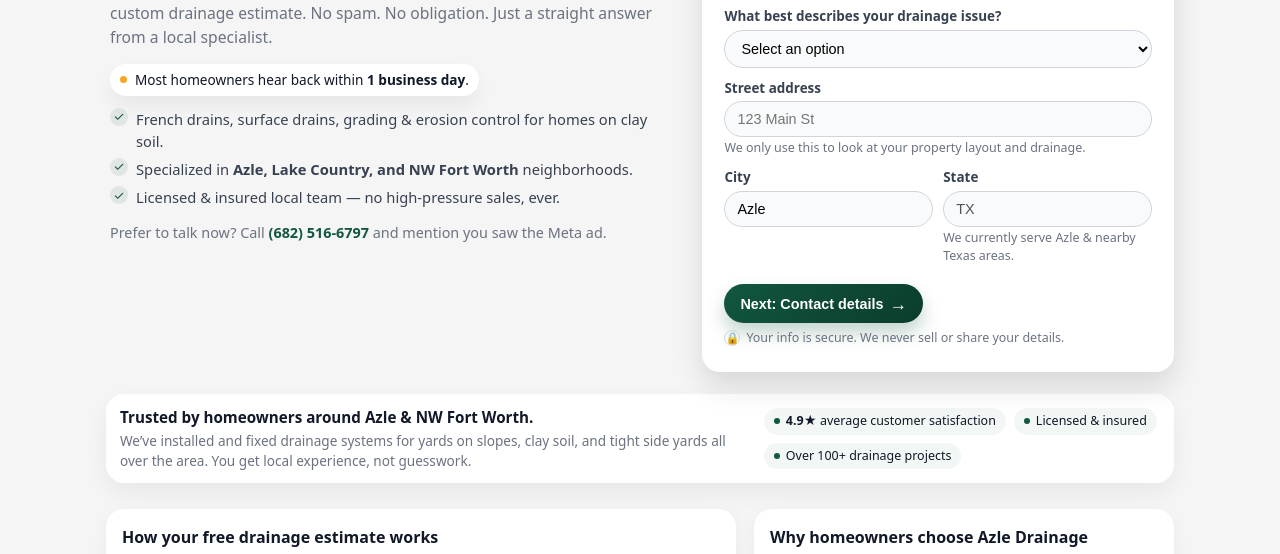
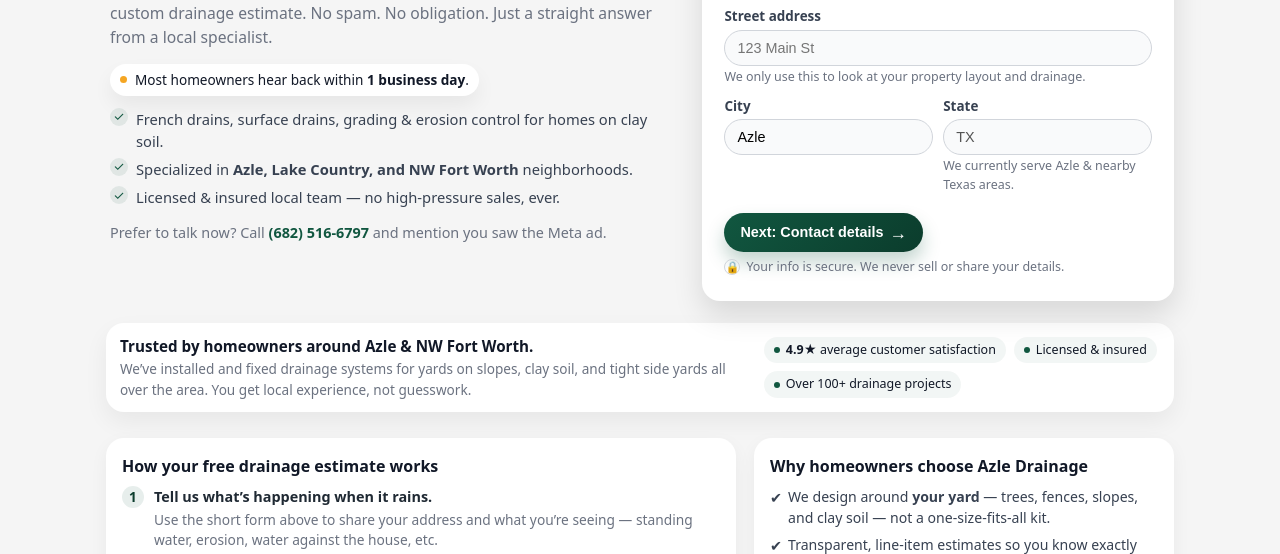
Before and after one commit to GroundMountCompany/azle-drainage-website, a plain HTML site: page free-estimate-b.html in a window 1280 px wide. Shown: the part 198-752 px from the top of the page. Drawn offline with Linux system fonts and the light colour scheme; some packages are replaced by stand-ins of ours.

Commit message:
Remove service dropdown from landing page B

```diff
--- a/free-estimate-b.html
+++ b/free-estimate-b.html
@@ -817,29 +817,6 @@
               <!-- STEP 1: Property -->
               <div class="step active" data-step="1">
                 <div class="input-group">
-                  <label for="service_interest">What best describes your drainage issue?</label>
-                  <select id="service_interest" name="service_interest" required>
-                    <option value="">Select an option</option>
-                    <option value="Yard flooding / standing water">
-                      Yard flooding / standing water after rain
-                    </option>
-                    <option value="Water against house / foundation">
-                      Water pooling near house or foundation
-                    </option>
-                    <option value="Erosion / washouts">
-                      Erosion, washouts, or sloping problems
-                    </option>
-                    <option value="Driveway / ditch drainage">
-                      Driveway, culvert, or ditch drainage issue
-                    </option>
-                    <option value="Other drainage issue">
-                      Other drainage issue
-                    </option>
-                  </select>
-                  <div class="error-text">Please choose the closest match.</div>
-                </div>
-
-                <div class="input-group">
                   <label for="address">Street address</label>
                   <input
                     type="text"
@@ -1128,14 +1105,8 @@
         clearErrors();
         let isValid = true;
 
-        const serviceField = document.getElementById('service_interest');
         const addressField = document.getElementById('address');
         const cityField = document.getElementById('city');
-
-        if (serviceField && !serviceField.value) {
-          markError(serviceField.closest('.input-group'), 'Please choose the closest match.');
-          isValid = false;
-        }
 
         if (addressField && !addressField.value.trim()) {
           markError(addressField.closest('.input-group'), 'Please enter your street address.');
@@ -1225,7 +1196,7 @@
             address: (formData.get('address') || '').toString().trim(),
             city: (formData.get('city') || '').toString().trim(),
             state: 'TX',
-            service_interest: (formData.get('service_interest') || '').toString().trim(),
+            service_interest: '', // Always empty – will qualify via text
             service_type: 'Drainage',
             sms_consent: formData.get('sms_consent') === 'on' ? true : false
           };
```
